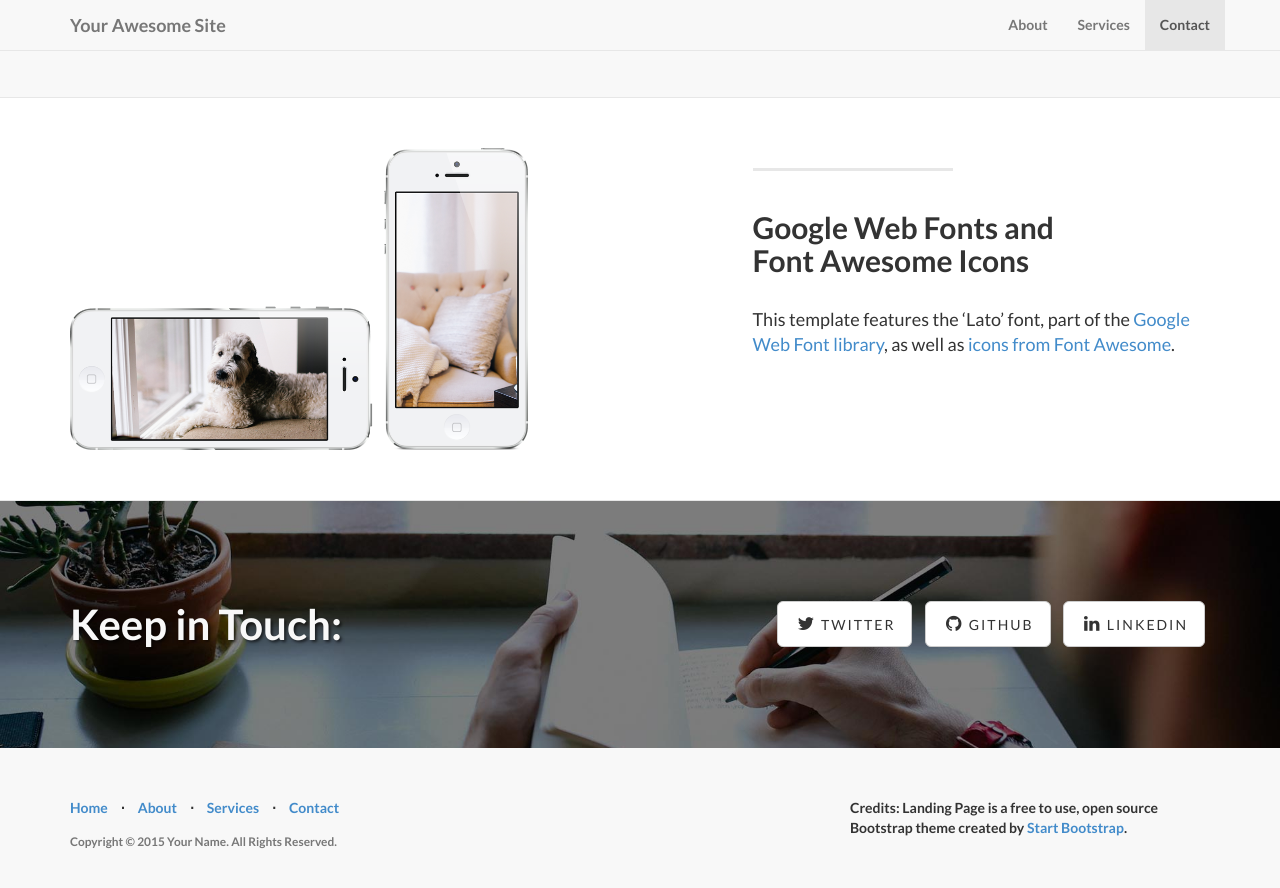
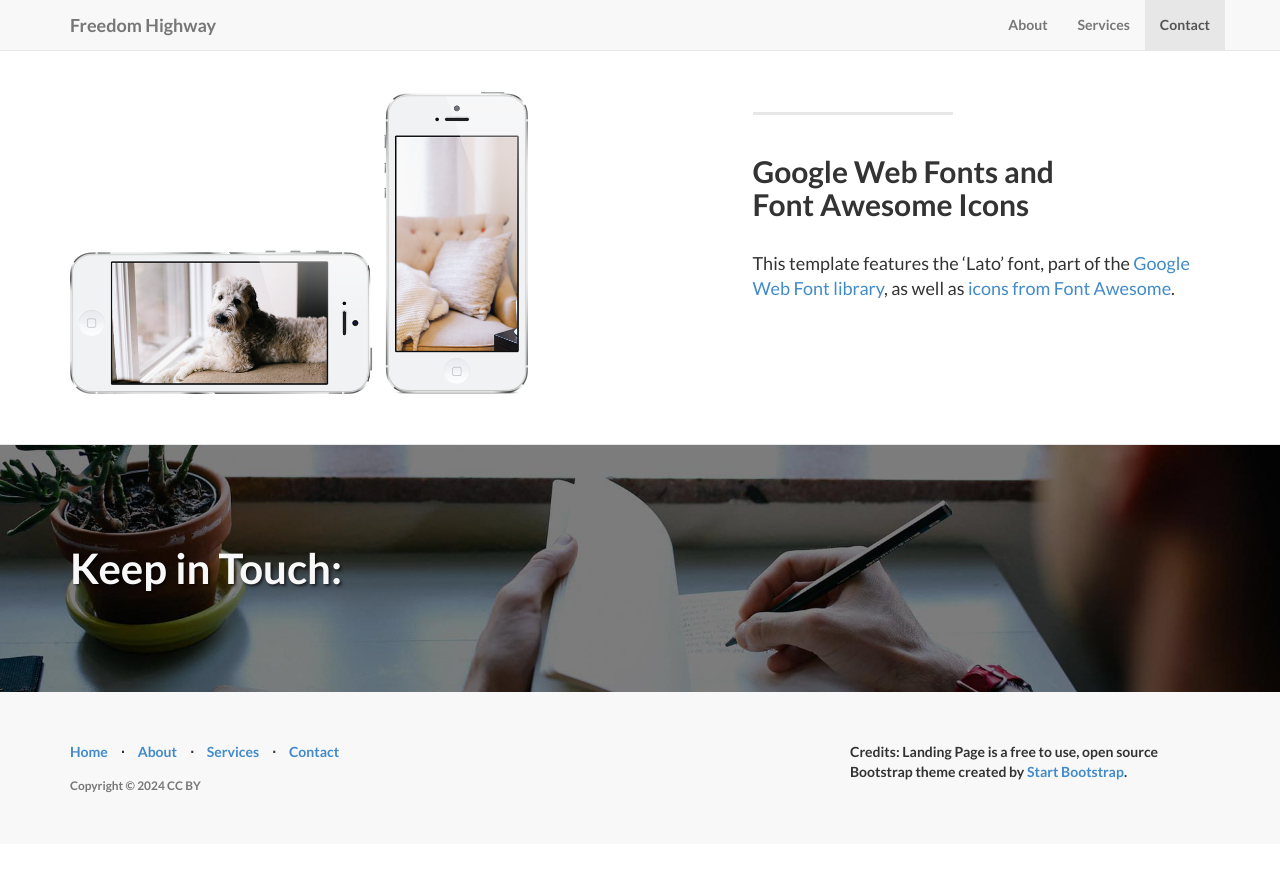
Before and after one commit to paper-engineer/guides-to-life, a Jekyll site: the page built from index.html, in a window 1280 px wide and 900 px high, scrolled down 1902 px. Shown: the top 888 px of the window. Built offline with Jekyll 4.4.1, drawn with Linux system fonts in a browser that asks for light colours; nearby versions of some CDN libraries; library files that are not in the unit come from our copies; after the commit the page ends 2746 px from its top, so only the background shows below that; some of the changed lines change nothing that is shown; some of the changed text lies outside the part shown.

Commit message:
Update _config.yml

```diff
--- a/_config.yml
+++ b/_config.yml
@@ -2,15 +2,15 @@
 #      Main Configs       #
 # ----------------------- #
 
-url: http://yoursite.com
-title: Your Awesome Site
-email: your-email@domain.com
-author: Your Name
-description: > # "Write an awesome description for your new site here.
+url: https://paper-engineer.github.io/guides-to-life/
+title: Freedom Highway
+email: NA
+author: Big Mog & Little Mog
+description: > # In this book, Big Mog and Little Mog talk about how to function in (contemporary western) society at a baseline level.
   You can edit this line in _config.yml. It will appear in your document
   head meta (for Google search results) and in your feed.xml site
   description.
-copyright: 'Copyright &copy; 2015 Your Name. All Rights Reserved.'
+copyright: 'Copyright &copy; 2024 CC BY'
 credits: 'Credits: Landing Page is a free to use, open source Bootstrap theme created by <a href="http://startbootstrap.com/">Start Bootstrap</a>.'
 
 # ----------------------- #
@@ -25,10 +25,10 @@
 #   3rd Party Settings    #
 # ----------------------- #
 
-social:
-  - title: twitter
-    url: https://twitter.com/SBootstrap
-  - title: github
-    url: https://github.com/IronSummitMedia/startbootstrap
-  - title: linkedin
-    url:
+#social:
+#  - title: twitter
+#    url: https://twitter.com/SBootstrap
+#  - title: github
+#    url: https://github.com/IronSummitMedia/startbootstrap
+#  - title: linkedin
+#    url:
```
